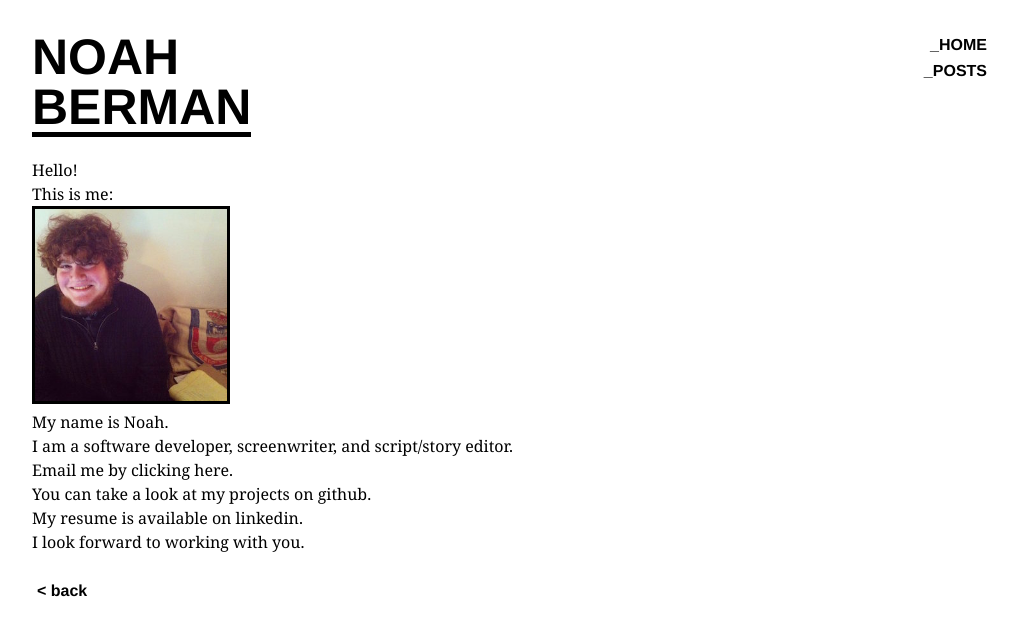
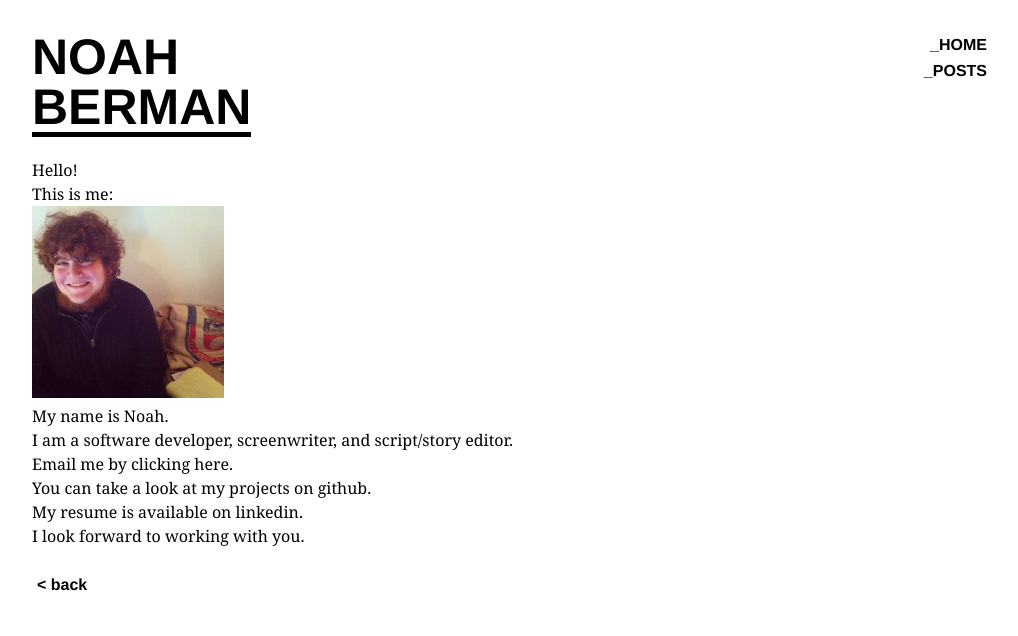
Before and after one commit to bermannoah/nbdotorg_blog, a Jekyll site: the page about.html, which Jekyll copies as it is, in a window 1280 px wide. Shown: the top 636 px of the page, without its empty margins (43-1061 px from the left). Built offline with Jekyll 4.4.1, drawn with Linux system fonts in a browser that asks for light colours.

Commit message:
minor change to images

```diff
--- a/css/stylesheet.css
+++ b/css/stylesheet.css
@@ -14,7 +14,6 @@ img {
 .profile-image {
   width: 20%;
   height: auto;
-  border: 3px solid #000000;
 }
 
 .post-photo {
--- a/css/stylesheet_posts.css
+++ b/css/stylesheet_posts.css
@@ -10,14 +10,12 @@ img {
   width: 40%;
   height: auto;
   clear: both;
-  border: 1px solid #000000;
 }
 
 .post-photo {
   width: 50%;
   height: auto;
   clear: both;
-  border: 4px solid #000000;
 }
 
 /* Logo styles */
```
